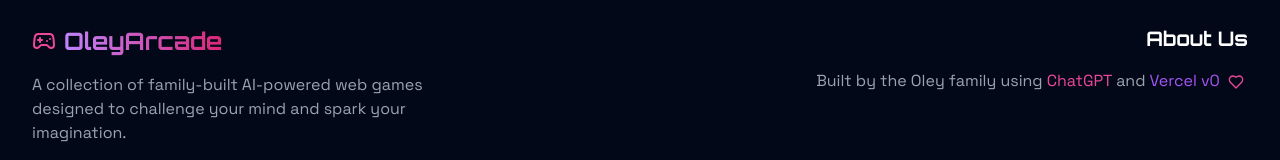
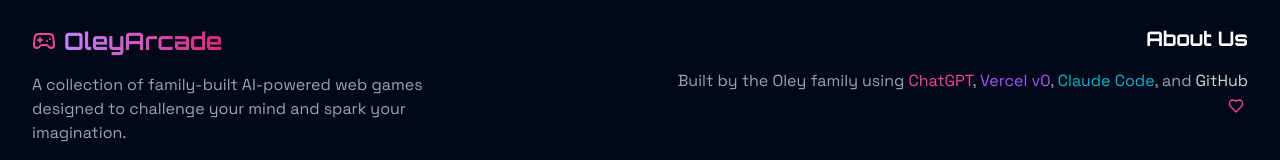
Before and after one commit to cao825/oley-arcade, a Next.js app: page / in a window 1280 px wide. Shown: the part 1608-1768 px from the top of the page. Built offline with nearby package versions, Linux system fonts and the light colour scheme.

Commit message:
feat: add contributors to footer credits
Co-authored-by: Craig Oley <4397075+cao825@users.noreply.github.com>

```diff
--- a/components/footer.tsx
+++ b/components/footer.tsx
@@ -22,8 +22,10 @@ export function Footer() {
           <div className="md:text-right">
             <h3 className="text-xl font-bold font-display text-white mb-4">About Us</h3>
             <p className="text-gray-400">
-              Built by the Oley family using <span className="text-pink-500">ChatGPT</span> and{" "}
-              <span className="text-purple-500">Vercel v0</span> <Heart className="inline h-4 w-4 text-pink-500 mx-1" />
+              Built by the Oley family using <span className="text-pink-500">ChatGPT</span>,{" "}
+              <span className="text-purple-500">Vercel v0</span>,{" "}
+              <span className="text-cyan-500">Claude Code</span>, and{" "}
+              <span className="text-gray-300">GitHub</span> <Heart className="inline h-4 w-4 text-pink-500 mx-1" />
             </p>
           </div>
         </div>
```
